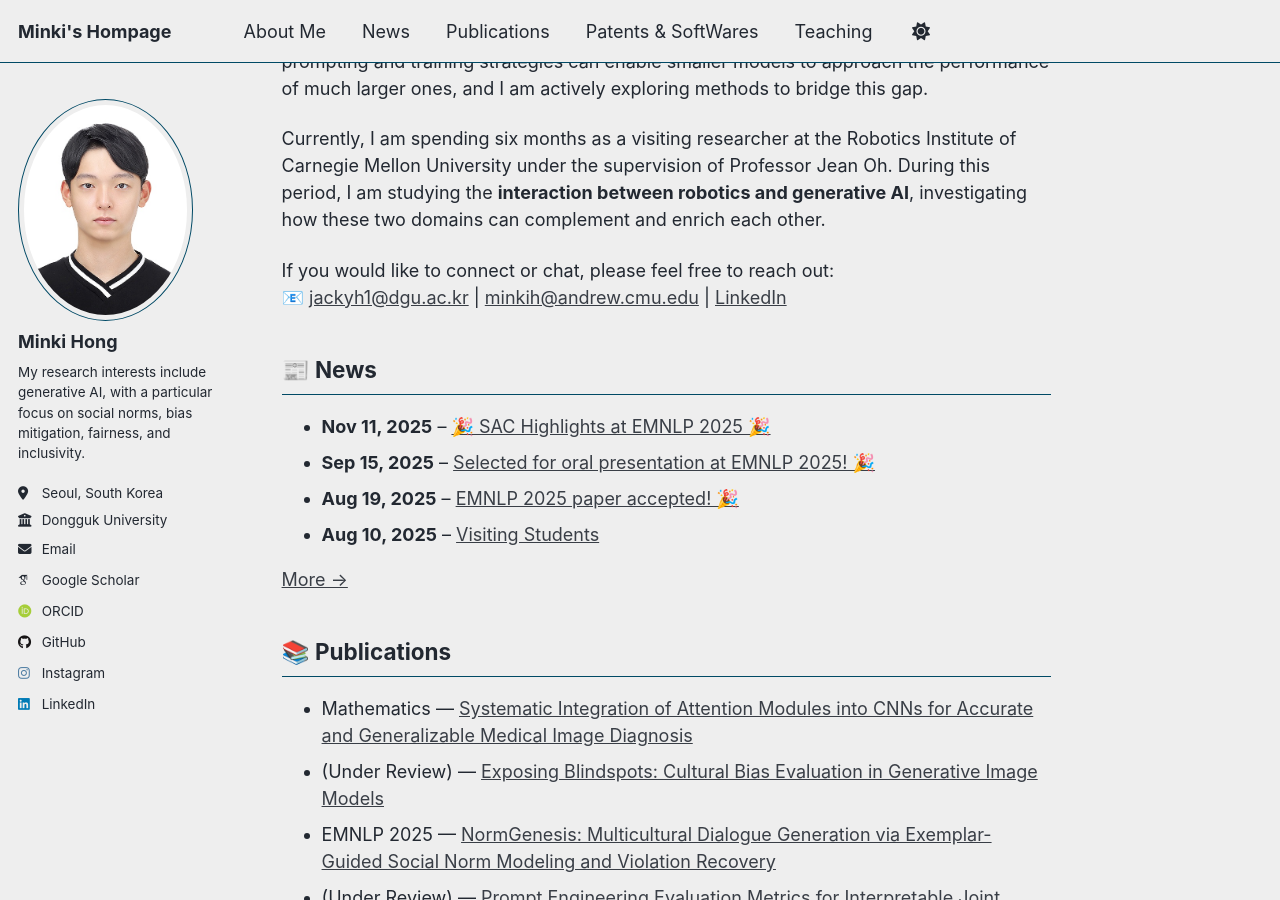
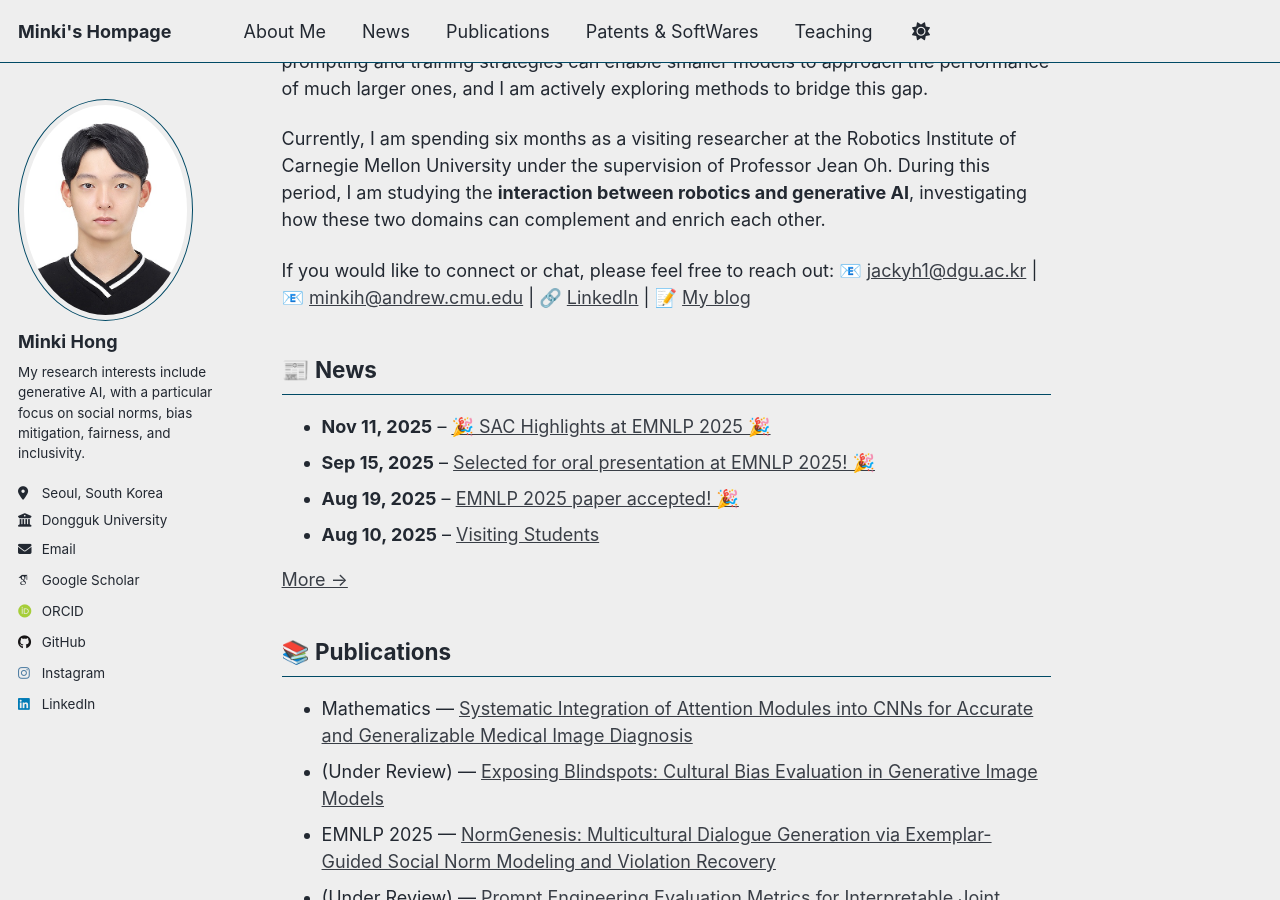
Before and after one commit to bk123477/bk123477.github.io, a Jekyll site: the page built from _pages/about.md, in a window 1280 px wide and 900 px high, scrolled down 464 px. Built offline with Jekyll 4.4.1, drawn with Linux system fonts in a browser that asks for light colours; some web fonts are replaced; a script that is not in the unit is left out.

Commit message:
[FEAT}: Update my blog

```diff
--- a/_pages/about.md
+++ b/_pages/about.md
@@ -16,7 +16,10 @@ I am also deeply interested in **eliciting reasoning capabilities in both large
 Currently, I am spending six months as a visiting researcher at the Robotics Institute of Carnegie Mellon University under the supervision of Professor Jean Oh. During this period, I am studying the **interaction between robotics and generative AI**, investigating how these two domains can complement and enrich each other.
 
 If you would like to connect or chat, please feel free to reach out:
-📧 [jackyh1@dgu.ac.kr](mailto:jackyh1@dgu.ac.kr) | [minkih@andrew.cmu.edu](mailto:minkih@andrew.cmu.edu) | [LinkedIn](https://www.linkedin.com/in/bk123477)
+📧 [jackyh1@dgu.ac.kr](mailto:jackyh1@dgu.ac.kr) |
+📧 [minkih@andrew.cmu.edu](mailto:minkih@andrew.cmu.edu) |
+🔗 [LinkedIn](https://www.linkedin.com/in/bk123477) |
+📝 [My blog](https://velog.io/@jackyh1/posts)
 
 
 ## 📰 News
```
